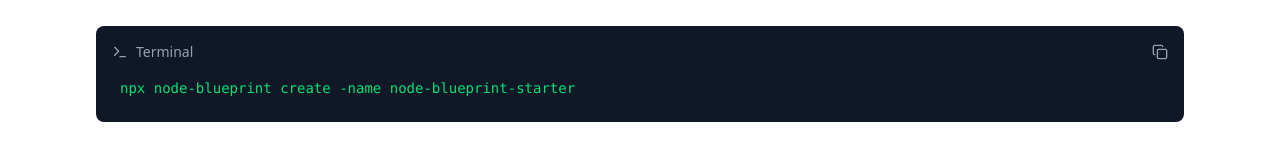
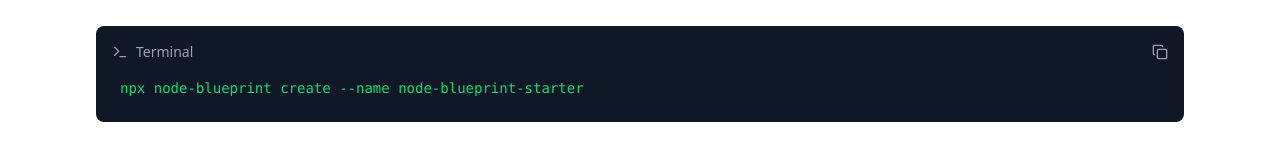
Before and after one commit to yogendrarana/node-blueprint, a React (Vite) app in the folder apps/web/: page / in a window 1280 px wide. Shown: the part 384-542 px from the top of the page. Built offline with nearby package versions, Linux system fonts and the light colour scheme; no server answers.

Commit message:
updated short command

```diff
--- a/apps/web/src/components/site-body.tsx
+++ b/apps/web/src/components/site-body.tsx
@@ -16,18 +16,18 @@
     const [projectName, setProjectName] = useState("node-blueprint-starter");
 
     const getCommand = () => {
-        let command = `npx node-blueprint create ${shortFlag ? "--n" : "-name"} ${projectName}`;
+        let command = `npx node-blueprint create ${shortFlag ? "-n" : "--name"} ${projectName}`;
 
         if (selectedFramework) {
-            command += ` ${shortFlag ? "--f" : "--framework"} ${selectedFramework}`;
+            command += ` ${shortFlag ? "-f" : "--framework"} ${selectedFramework}`;
         }
 
         if (selectedDatabase) {
-            command += ` ${shortFlag ? "--d" : "-database"} ${selectedDatabase}`;
+            command += ` ${shortFlag ? "-d" : "--database"} ${selectedDatabase}`;
         }
 
         if (selectedOrm) {
-            command += ` ${shortFlag ? "--o" : "-orm"} ${selectedOrm}`;
+            command += ` ${shortFlag ? "-o" : "--orm"} ${selectedOrm}`;
         }
 
         return command;
```
